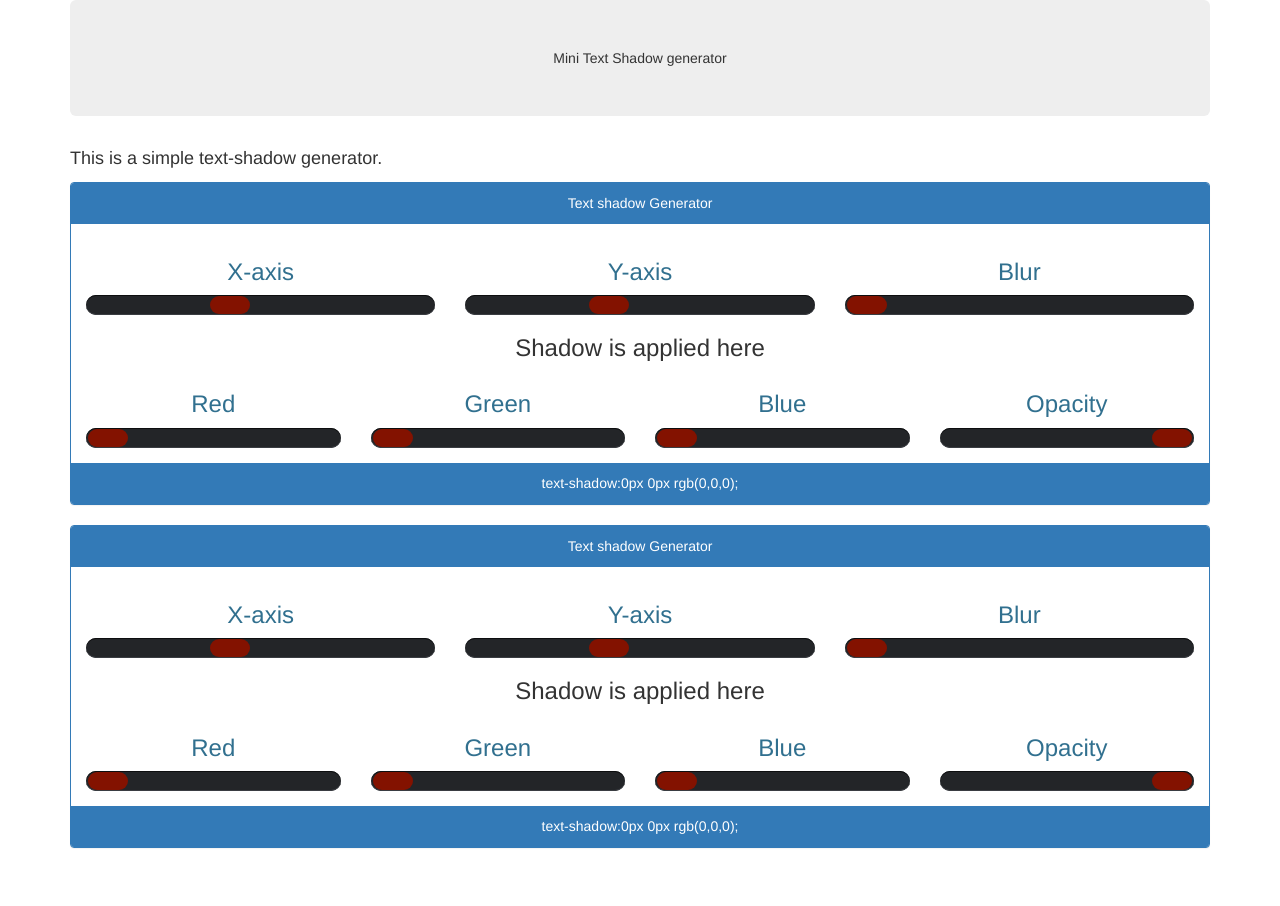
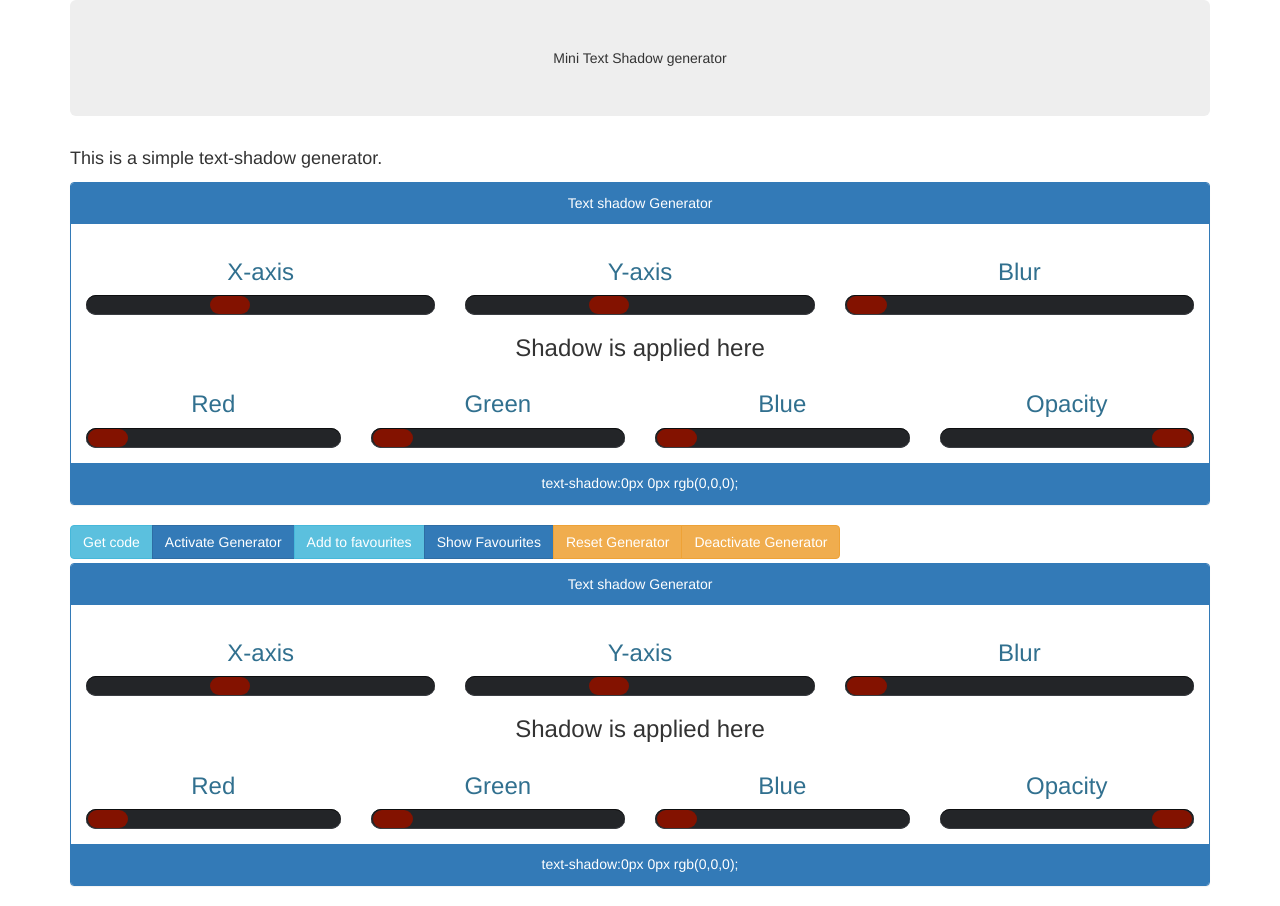
Before and after one commit to kounelios13/miniTextShadowGenerator, a website: page demo.html in a window 1280 px wide. Before the commit the page ends 868 px from the top, so only its background shows below. Drawn offline with Linux system fonts and the light colour scheme.

Commit message:
fixed demo

```diff
--- a/demo.html
+++ b/demo.html
@@ -11,7 +11,7 @@
 	<script src='src/bower_components/Filesaver.js/Filesaver.min.js'></script>
 	<script src="src/miniTextShadow.js"></script>
 	<script>
-	var gen=new TextShadow("#sample",[0,1,3]).activateGenerator();
+	var gen=new TextShadow("#sample").activateGenerator();
 	var a=new TextShadow("#sample_2");
 	var list;
 	var ul;
@@ -42,7 +42,7 @@
 				<li class="list-group-item">Item 6</li>
 			</ul>
 		</div>
-		<!-- <div class="btn-group">
+		 <div class="btn-group">
 			<div id="button"class="btn btn-info" >Get code</div>
 			<div class="btn btn-primary" onclick="gen.activateGenerator()">Activate Generator</div>
 			<div class="btn btn-info" onclick="gen.addToFavourites()">Add to favourites</div>
@@ -52,7 +52,7 @@
 			</div>
 			<div class="btn btn-warning" onclick="gen.deactivateGenerator()">Deactivate Generator
 			</div>
-		</div> -->
+		</div>
 
 
 		<div id="sample_2"></div>
```
